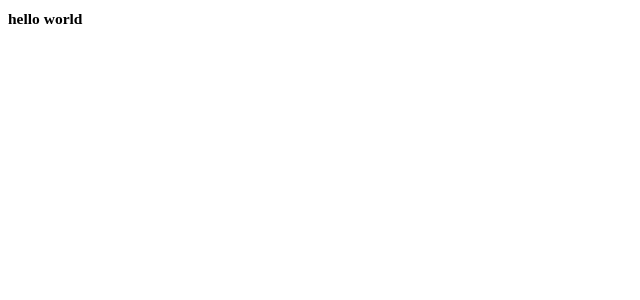
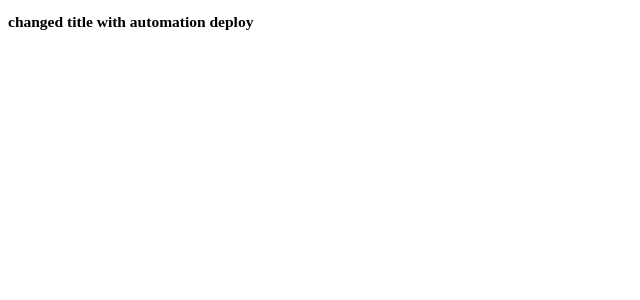
Before and after one commit to Hibanaga/mushhouse, a Next.js app: page / in a window 1280 px wide. Shown: the top 300 px of the page, without its empty margins (0-640 px from the left). Built offline with nearby package versions, Linux system fonts and the light colour scheme.

Commit message:
Implement Verification of auto deploy

```diff
--- a/next.config.js
+++ b/next.config.js
@@ -1,3 +1,4 @@
+// eslint-disable-next-line no-undef
 module.exports = {
     reactStrictMode: false,
     swcMinify: true,
--- a/src/components/pages/Home/component.tsx
+++ b/src/components/pages/Home/component.tsx
@@ -7,9 +7,9 @@ import { Props } from './types';
 const PageHome: FunctionComponent<Props> = ({  }) => {
     return (
         <StyledComponent className="page-home">
-            <h1>
-                hello world
-            </h1>
+            <h2>
+                changed title with automation deploy
+            </h2>
         </StyledComponent>
     );
 };
```
